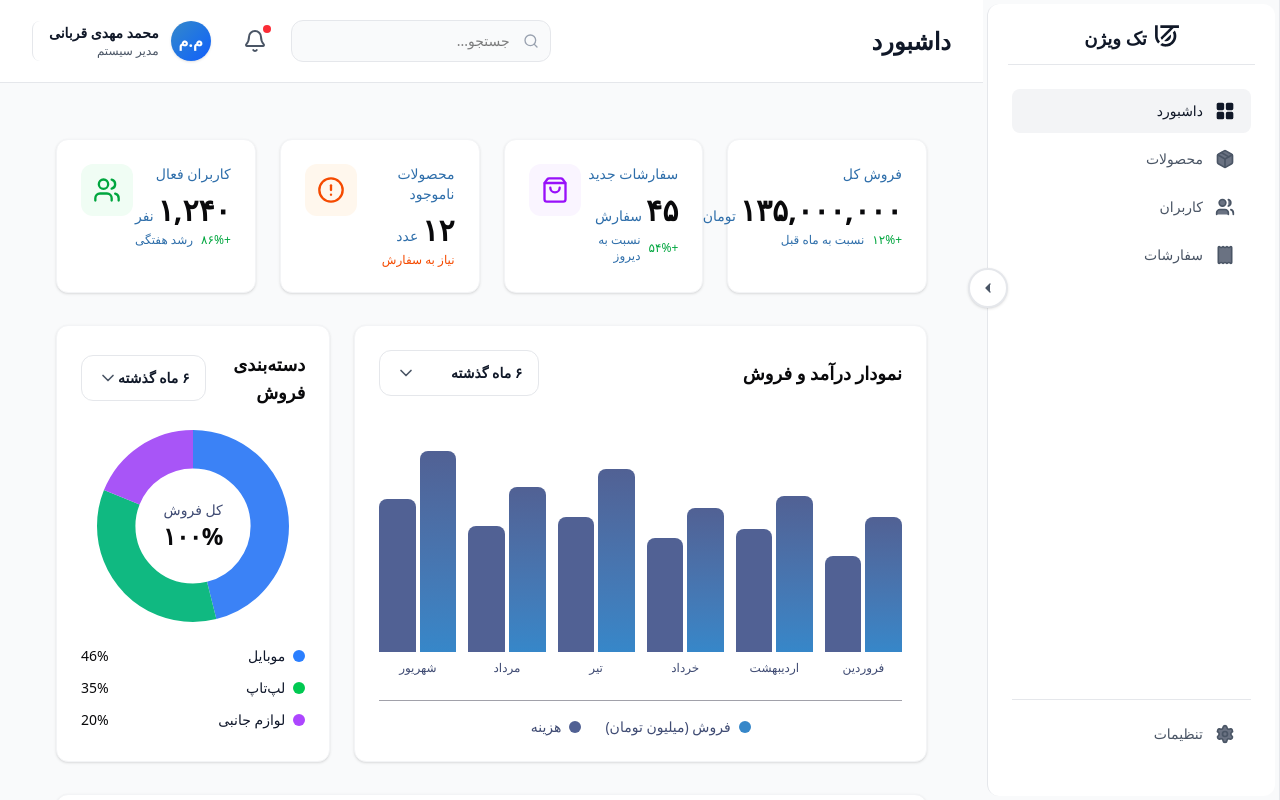
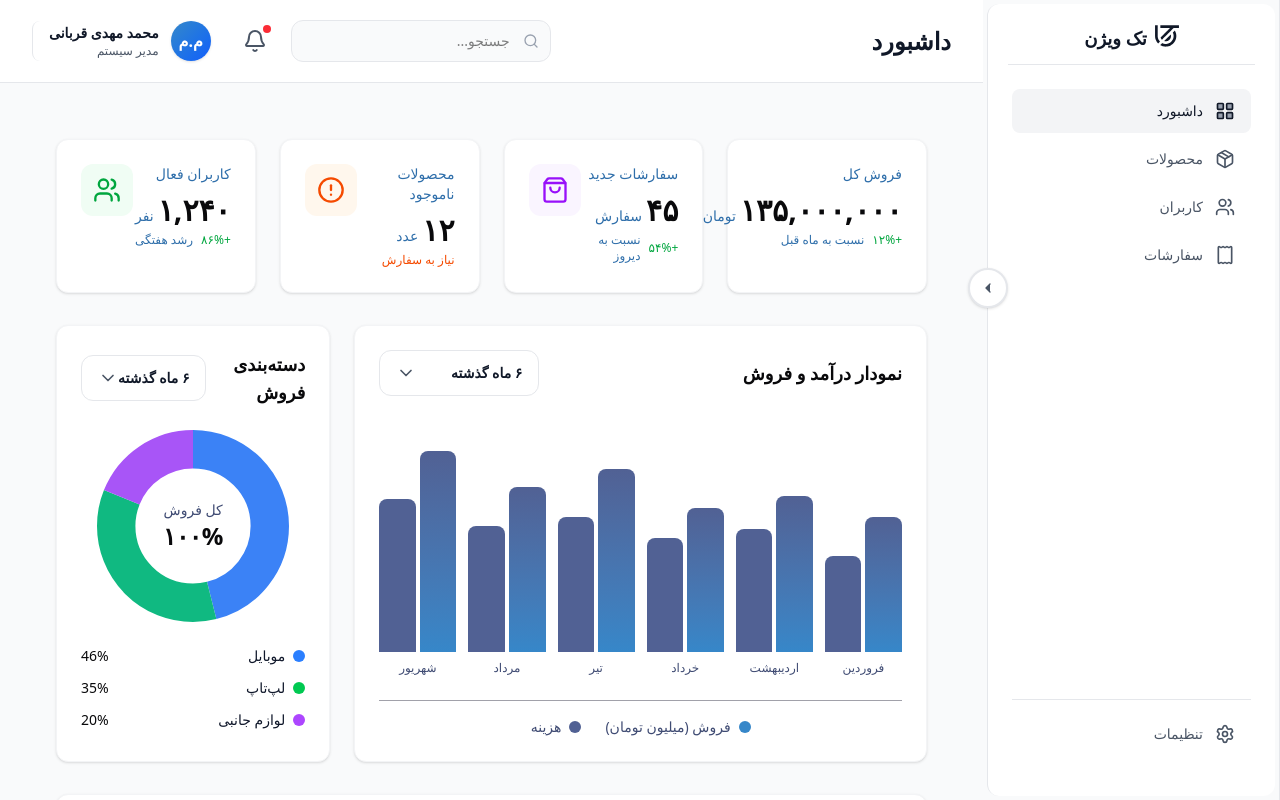
Before and after one commit to mahdi-delta/TechVision-AdminPanel, a React (Vite) app: page / in a window 1280 px wide. Built offline with nearby package versions, Linux system fonts and the light colour scheme; a small style sheet from the web is missing.

Commit message:
fix hover effect

```diff
--- a/src/components/AdminComponents/SidebarItems.jsx
+++ b/src/components/AdminComponents/SidebarItems.jsx
@@ -1,6 +1,6 @@
 import { usePage } from "../../context/PageContext";
 
-const SidebarItems = ({ item, isSettings = false }) => {
+const SidebarItems = ({ item}) => {
      const Icon = item.icon;
      const { activePage, setActivePage } = usePage();
      const isActive = activePage === item.title;
@@ -16,7 +16,7 @@ const SidebarItems = ({ item, isSettings = false }) => {
                     }`}
                >
                     <span className="w-5 h-5 shrink-0 flex items-center justify-center">
-                         <Icon className={`w-full h-full ${isActive ? "fill-gray-900" : "fill-gray-500 group-hover:fill-gray-700"}`} />
+                         <Icon className={`w-full h-full ${isActive ? "fill-gray-400" : "fill-white group-hover:fill-gray-700"}`} />
                     </span>
                     <span className="text-right flex-1 text-sm">
                          {item.title}
```
